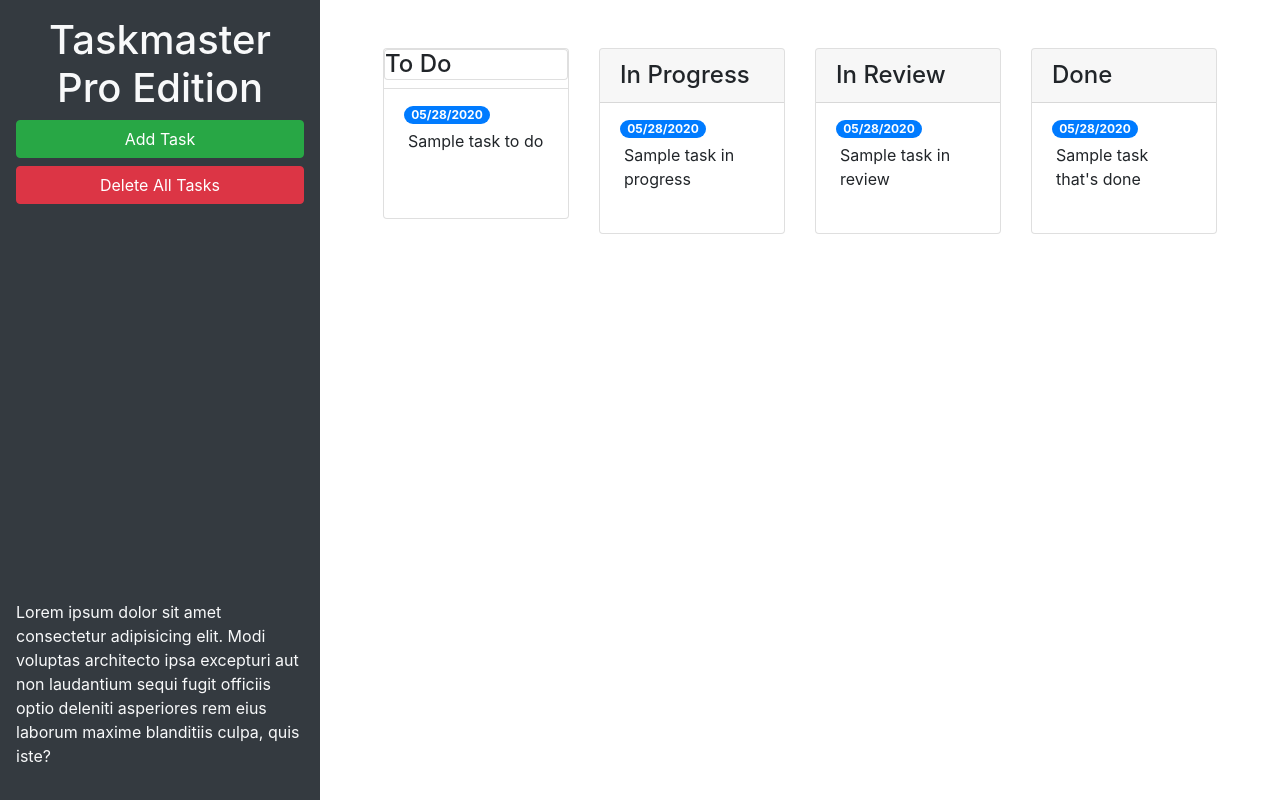
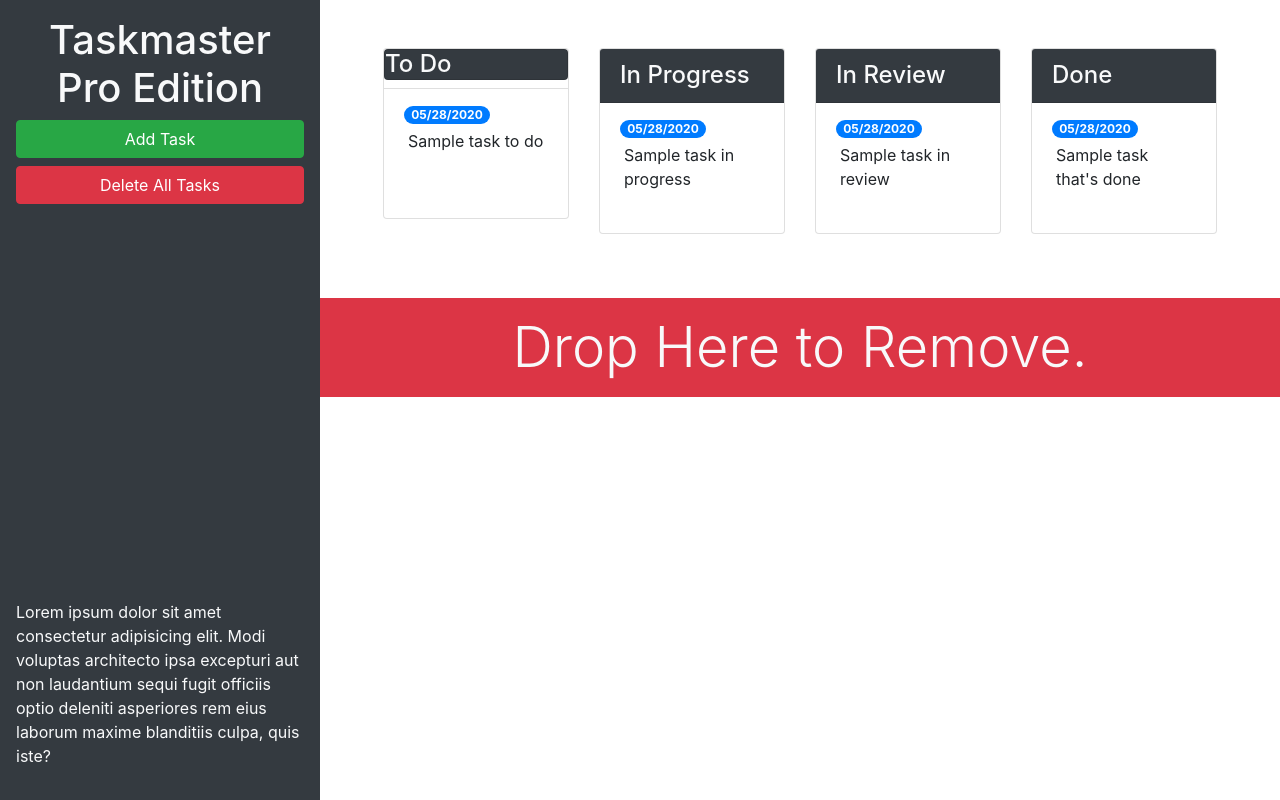
Before and after one commit to MicahPellum/Taskmaster-Pro, a plain HTML site: page taskmaster-starter/index.html in a window 1280 px wide. Drawn offline with nearby package versions, Linux system fonts and the light colour scheme.

Commit message:
bootstrap classes

```diff
--- a/taskmaster-starter/index.html
+++ b/taskmaster-starter/index.html
@@ -13,22 +13,22 @@
 <body>
 
   <div class="row min-vh-100 no-gutters">
-    <header class="col-12 col-lg-3 bg-dark text-light d-flex flex-column p-4 p-lg-3">
+    <header class="col-12 col-lg-3 bg-dark text-light sticky-top d-flex flex-column p-4 p-lg-3">
       <h1 class="text-center">Taskmaster Pro Edition</h1>
       <button id="create-task" class="btn btn-block btn-success" data-toggle="modal" data-target="#task-form-modal">Add
         Task</button>
       <button id="remove-tasks" class="btn btn-block btn-danger">Delete All Tasks</button>
-      <p class="mt-auto">Lorem ipsum dolor sit amet consectetur adipisicing elit. Modi voluptas architecto ipsa
+      <p class="mt-auto d-none d-lg-block">Lorem ipsum dolor sit amet consectetur adipisicing elit. Modi voluptas architecto ipsa
         excepturi aut non
         laudantium sequi fugit officiis optio deleniti asperiores rem eius laborum maxime blanditiis culpa, quis iste?
       </p>
     </header>
-    <main class="col-12 col-lg-9">
+    <main class="col-12 col-lg-9 d-flex flex-column">
       <div class="m-5 row justify-content-around">
         <!-- todo start -->
         <div class="col-12 col-md-6 col-xl-3 mb-3">
           <div class="card">
-          <h4 class="card header">
+          <h4 class="card header bg-dark text-light">
             To Do
           </h4>
           <ul id="list-toDo" class="list-group list-group-flush">
@@ -43,7 +43,7 @@
         <!-- in progress start -->
         <div class="col-12 col-md-6 col-xl-3 mb-3">
           <div class="card">
-            <h4 class="card-header">
+            <h4 class="card-header bg-dark text-light">
               In Progress
             </h4>
           <ul id="list-inProgress" class="list-group list-group-flush">
@@ -59,7 +59,7 @@
         <!-- in review start -->
         <div class="col-12 cold-md-6 col-xl-3 mb-3">
           <div class="card">
-          <h4 class="card-header">
+          <h4 class="card-header bg-dark text-light">
             In Review
           </h4>
           <ul id="list-inReview" class="list-group list-group-flush">
@@ -74,7 +74,7 @@
         <!-- done start -->
         <div class="col-12 col-md-6 col-xl-3 mb-3">
           <div class="card">
-          <h4 class="card-header">
+          <h4 class="card-header bg-dark text-light">
             Done
           </h4>
           <ul id="list-done" class="list-group list-group-flush">
@@ -86,6 +86,11 @@
         </div>
       </div>
         <!-- done end -->
+      </div>
+      <div id="trash">
+        <div class="w-100 bg-danger p-3 text-center text-light display-4 mt-auto">
+          Drop Here to Remove.
+        </div>
       </div>
     </main>
   </div>
```
